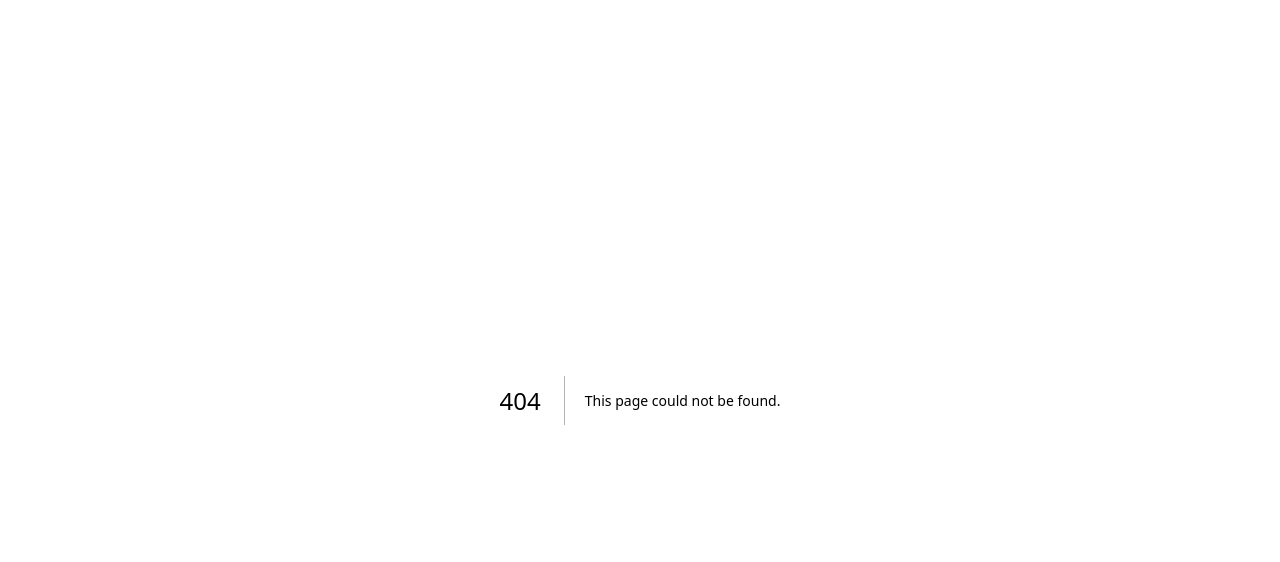
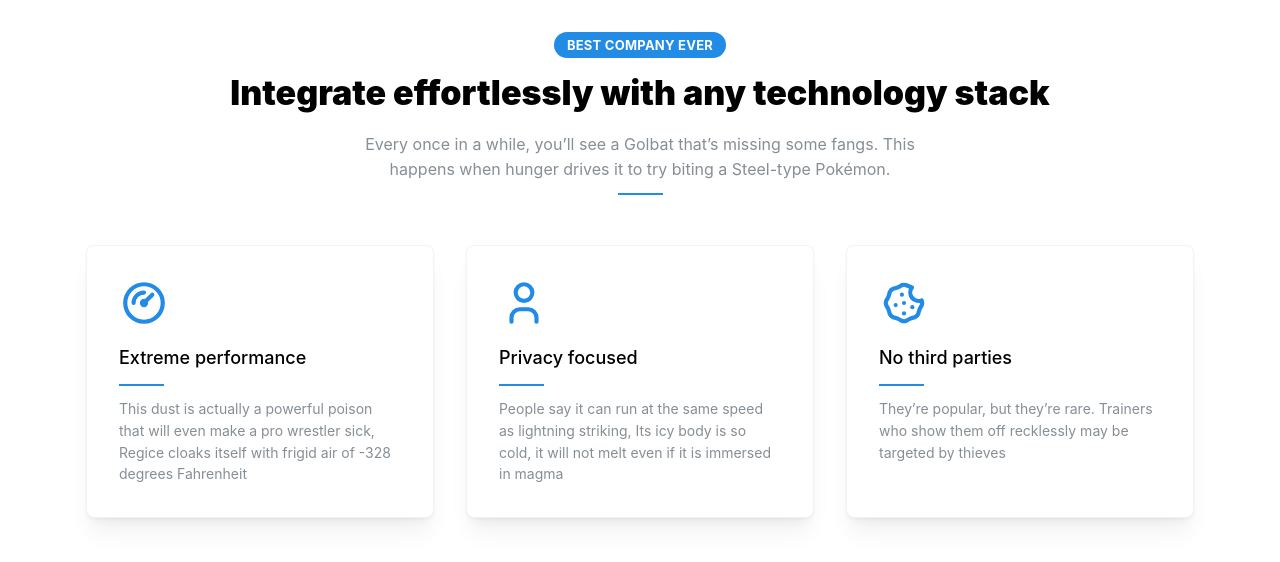
Before and after one commit to Law-Sanchez/law-and-sanchez, a Next.js app: page /detailing in a window 1280 px wide. Before the commit this address had no page. Shown: the top 562 px of the page. Built offline with nearby package versions, Linux system fonts and the light colour scheme.

Commit message:
Added more pages
Changed contact us page

```diff
--- /dev/null
+++ b/src/app/detailing/Detailing.module.css
@@ -0,0 +1,39 @@
+.title {
+  font-size: rem(34px);
+  font-weight: 900;
+
+  @media (max-width: $mantine-breakpoint-sm) {
+    font-size: rem(24px);
+  }
+}
+
+.description {
+  max-width: rem(600px);
+  margin: auto;
+
+  &::after {
+    content: '';
+    display: block;
+    background-color: var(--mantine-color-blue-filled);
+    width: rem(45px);
+    height: rem(2px);
+    margin-top: var(--mantine-spacing-sm);
+    margin-left: auto;
+    margin-right: auto;
+  }
+}
+
+.card {
+  border: rem(1px) solid light-dark(var(--mantine-color-gray-1), var(--mantine-color-dark-5));
+}
+
+.cardTitle {
+  &::after {
+    content: '';
+    display: block;
+    background-color: var(--mantine-color-blue-filled);
+    width: rem(45px);
+    height: rem(2px);
+    margin-top: var(--mantine-spacing-sm);
+  }
+}
--- /dev/null
+++ b/src/app/detailing/page.tsx
@@ -0,0 +1,76 @@
+import {
+  Badge,
+  Group,
+  Title,
+  Text,
+  Card,
+  SimpleGrid,
+  Container,
+  rem,
+  useMantineTheme,
+} from '@mantine/core';
+import { IconGauge, IconUser, IconCookie } from '@tabler/icons-react';
+import classes from './Detailing.module.css';
+
+const mockdata = [
+  {
+    title: 'Extreme performance',
+    description:
+      'This dust is actually a powerful poison that will even make a pro wrestler sick, Regice cloaks itself with frigid air of -328 degrees Fahrenheit',
+    icon: IconGauge,
+  },
+  {
+    title: 'Privacy focused',
+    description:
+      'People say it can run at the same speed as lightning striking, Its icy body is so cold, it will not melt even if it is immersed in magma',
+    icon: IconUser,
+  },
+  {
+    title: 'No third parties',
+    description:
+      'They’re popular, but they’re rare. Trainers who show them off recklessly may be targeted by thieves',
+    icon: IconCookie,
+  },
+];
+
+export default function FeaturesCards() {
+  const theme = useMantineTheme();
+  const features = mockdata.map((feature) => (
+    <Card key={feature.title} shadow="md" radius="md" className={classes.card} padding="xl">
+      <feature.icon
+        style={{ width: rem(50), height: rem(50) }}
+        stroke={2}
+        color={theme.colors.blue[6]}
+      />
+      <Text fz="lg" fw={500} className={classes.cardTitle} mt="md">
+        {feature.title}
+      </Text>
+      <Text fz="sm" c="dimmed" mt="sm">
+        {feature.description}
+      </Text>
+    </Card>
+  ));
+
+  return (
+    <Container size="lg" py="xl">
+      <Group justify="center">
+        <Badge variant="filled" size="lg">
+          Best company ever
+        </Badge>
+      </Group>
+
+      <Title order={2} className={classes.title} ta="center" mt="sm">
+        Integrate effortlessly with any technology stack
+      </Title>
+
+      <Text c="dimmed" className={classes.description} ta="center" mt="md">
+        Every once in a while, you’ll see a Golbat that’s missing some fangs. This happens when
+        hunger drives it to try biting a Steel-type Pokémon.
+      </Text>
+
+      <SimpleGrid cols={{ base: 1, md: 3 }} spacing="xl" mt={50}>
+        {features}
+      </SimpleGrid>
+    </Container>
+  );
+}
--- a/src/app/maintenance/Maintenance.module.css
+++ b/src/app/maintenance/Maintenance.module.css
@@ -0,0 +1,29 @@
+.wrapper {
+  padding-top: 0;
+  padding-bottom: calc(var(--mantine-spacing-xl) * 4);
+}
+
+/* calc(var(--mantine-spacing-xl) * 4); */
+
+.title {
+  font-family:
+    Greycliff CF,
+    var(--mantine-font-family);
+  font-weight: 900;
+  margin-bottom: var(--mantine-spacing-md);
+  text-align: center;
+
+  @media (max-width: $mantine-breakpoint-sm) {
+    font-size: rem(28px);
+    text-align: center;
+  }
+}
+
+.description {
+  text-align: center;
+  font-family: Arial, Helvetica, sans-serif;
+
+  @media (max-width: $mantine-breakpoint-sm) {
+    text-align: center;
+  }
+}
--- a/src/app/maintenance/page.tsx
+++ b/src/app/maintenance/page.tsx
@@ -65,7 +65,8 @@
       <Title className={classes.title}> GENERAL MAINTENANCE</Title>
 
       <Container size={560} p={0}>
-        <Text size="sm" className={classes.description}>
+        <Text size="md" className={classes.description}>
+        <br />
         Regular automobile maintenance is crucial for ensuring the longevity
         and safety of your vehicle. We understand the importance of these practices
         and aim to provide you quick, high quality services across the board.
--- a/src/components/ContactUs/ContactIcons.tsx
+++ b/src/components/ContactUs/ContactIcons.tsx
@@ -26,9 +26,8 @@
 }
 
 const MOCKDATA = [
-  { title: 'Email', description: 'hello@mantine.dev', icon: IconAt },
-  { title: 'Phone', description: '+49 (800) 335 35 35', icon: IconPhone },
-  { title: 'Address', description: '844 Morris Park avenue', icon: IconMapPin },
+  { title: 'Email', description: 'automotives@law-and-sanchez.com', icon: IconAt },
+  { title: 'Phone', description: '(408)-634-5476', icon: IconPhone },
   { title: 'Working hours', description: '8 a.m. – 11 p.m.', icon: IconSun },
 ];
 
```
